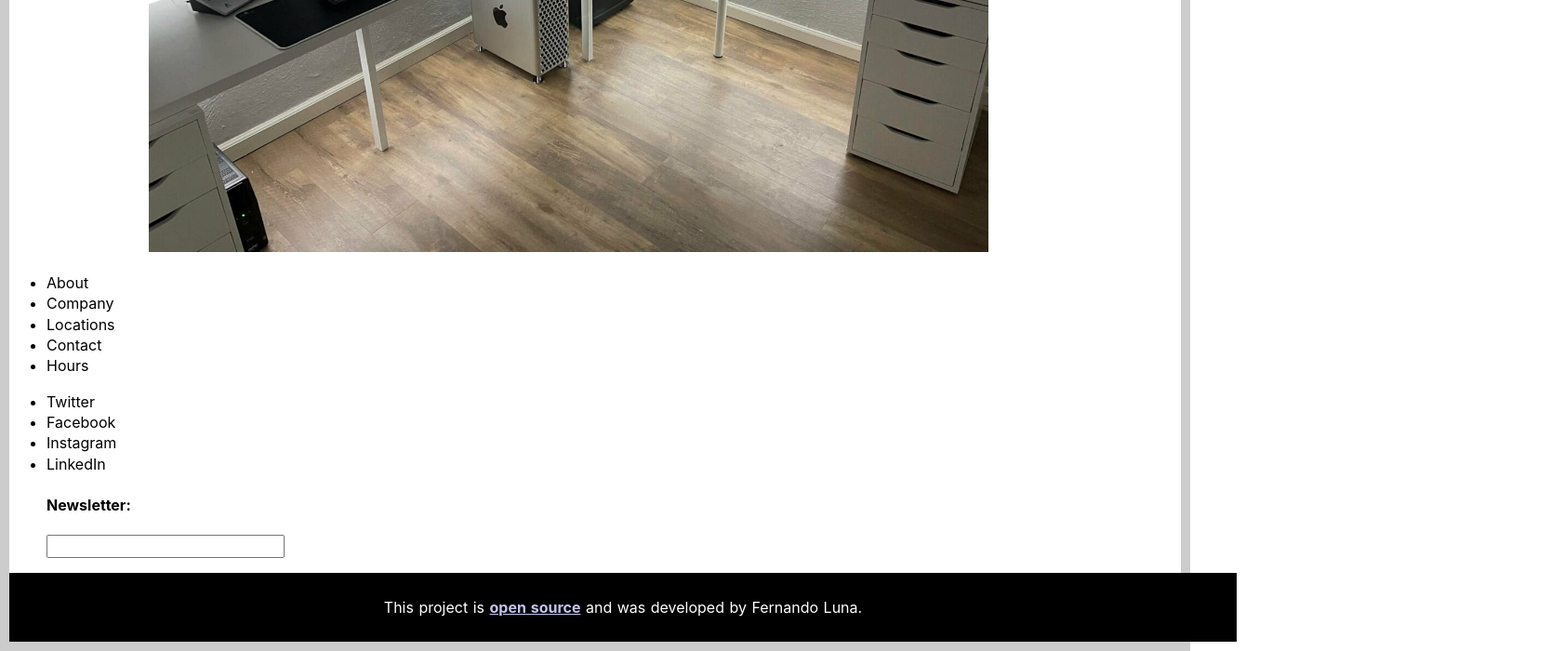
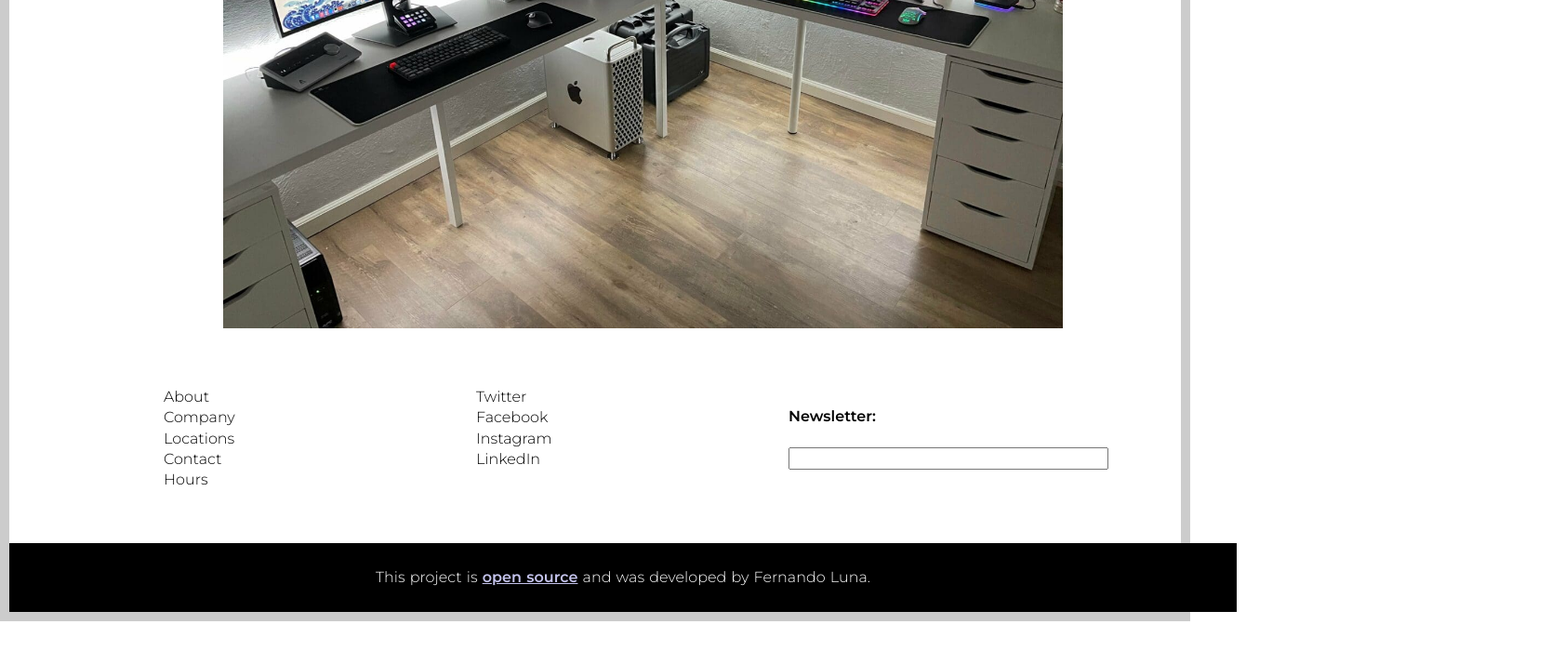
Before and after one commit to lunaf-github/Gaming-Equipment-ecommerce, a Nuxt app: page / in a window 1280 px wide. Shown: the part 1857-2557 px from the top of the page at 93% size, 1682 px wide, since content can reach past the window. After the commit the page ends 2525 px from the top, so only its background shows below. Built offline with nearby package versions, Linux system fonts and the light colour scheme.

Commit message:
update styles

```diff
--- a/components/AppFooterLinks.vue
+++ b/components/AppFooterLinks.vue
@@ -27,5 +27,26 @@ export default {
 </script>
 
 <style>
+ section {
+  width:80%;
+  margin-left: 10%;
+  padding: 40px 0;
+  display: grid;
+  grid-template-columns: repeat(3,1fr);
+ }
 
+ ul{
+  list-style: none;
+  padding-left: 0;
+ }
+
+ input{
+  width: 100%;
+ }
+
+ @media screen and (min-width: 850px) {
+  section {
+   padding: 40px !important;
+  }
+ }
 </style>
--- a/nuxt.config.js
+++ b/nuxt.config.js
@@ -1,7 +1,7 @@
 export default {
   // Global page headers: https://go.nuxtjs.dev/config-head
   head: {
-    title: 'fashion-ecommerce',
+    title: 'Gamer\'s Den',
     htmlAttrs: {
       lang: 'en'
     },
@@ -13,6 +13,12 @@ export default {
     ],
     link: [
       { rel: 'icon', type: 'image/x-icon', href: '/favicon.ico' }
+    ],
+    link: [
+      {
+        rel:'stylesheet',
+        href: 'https://fonts.googleapis.com/css?family=Montserrat:300,600|PT+Serif&display=swap'
+      }
     ]
   },
 
--- a/package.json
+++ b/package.json
@@ -1,5 +1,5 @@
 {
-  "name": "fashion-ecommerce",
+  "name": "Gamer's Den",
   "version": "1.0.0",
   "private": true,
   "scripts": {
--- a/pages/index.vue
+++ b/pages/index.vue
@@ -27,3 +27,11 @@ export default {
   }
 }
 </script>
+
+<style lang="scss" scoped>
+  div {
+    display: flex;
+    flex-direction: column;
+    align-items: center;
+  }
+</style>
```
